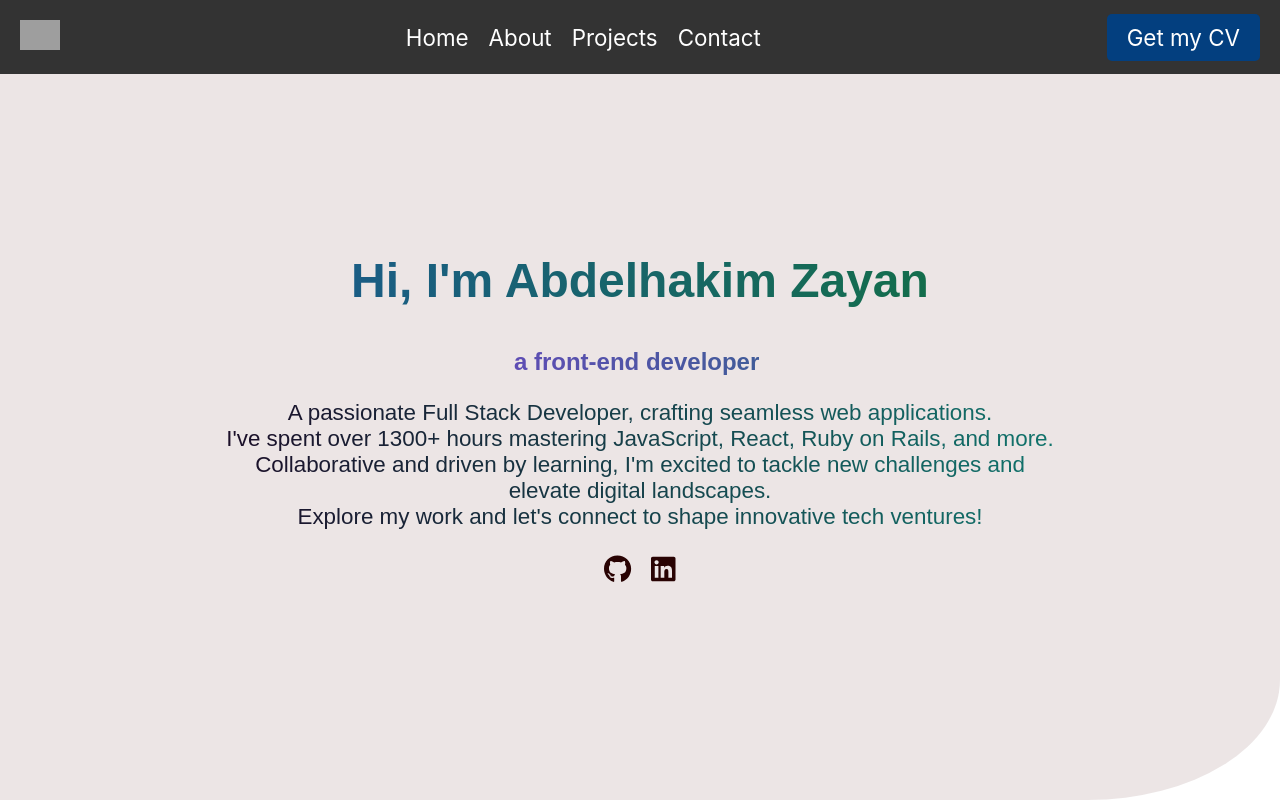
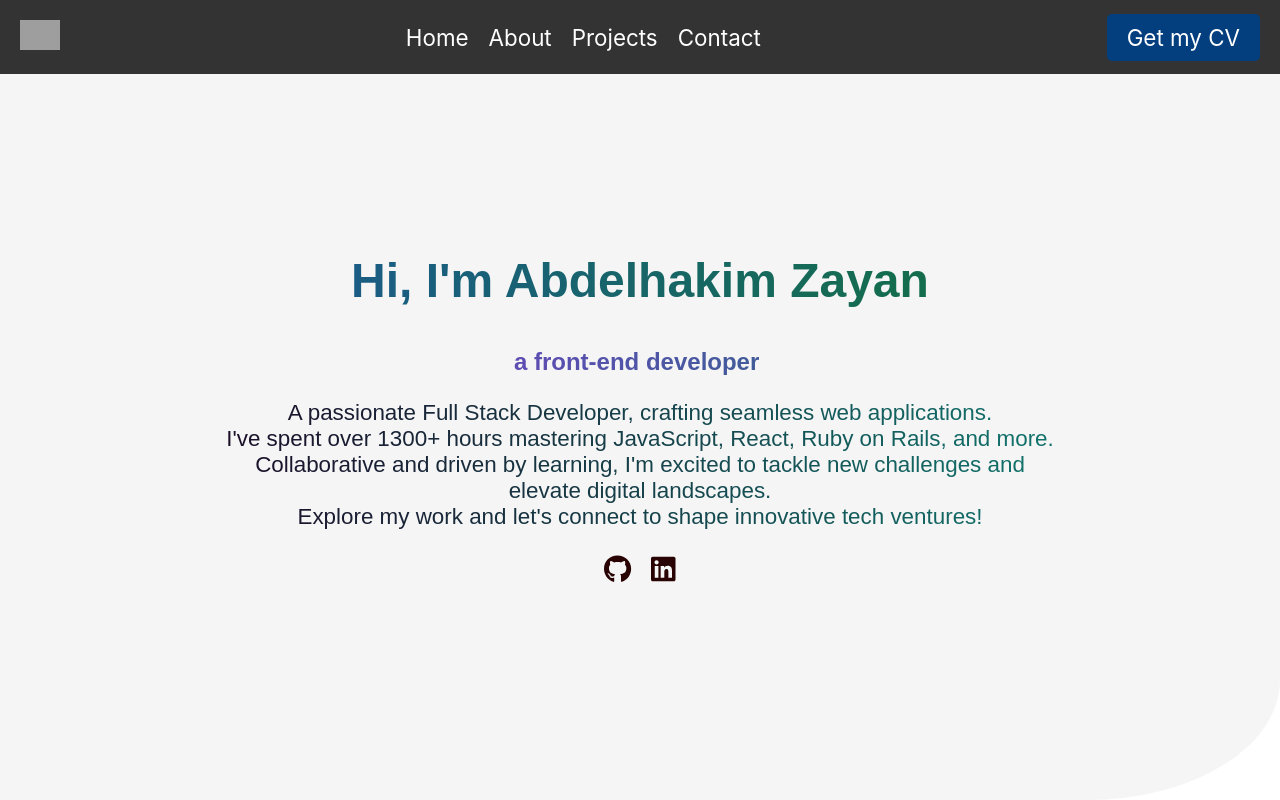
Before and after one commit to abdozayan12/New-Portfolio, a React (Create React App) app: page / in a window 1280 px wide. Shown: the top 800 px of the page. Built offline with nearby package versions, Linux system fonts and the light colour scheme; grey boxes are pictures that could not be loaded.

Commit message:
Update intro.css

```diff
--- a/src/components/intro/intro.css
+++ b/src/components/intro/intro.css
@@ -4,7 +4,7 @@
 }
 
 .homepage {
-  background-color: rgb(69 0 0 / 10%);
+  background-color: #f5f5f5;
   align-items: center;
   display: flex;
   height: 100vh;
```
